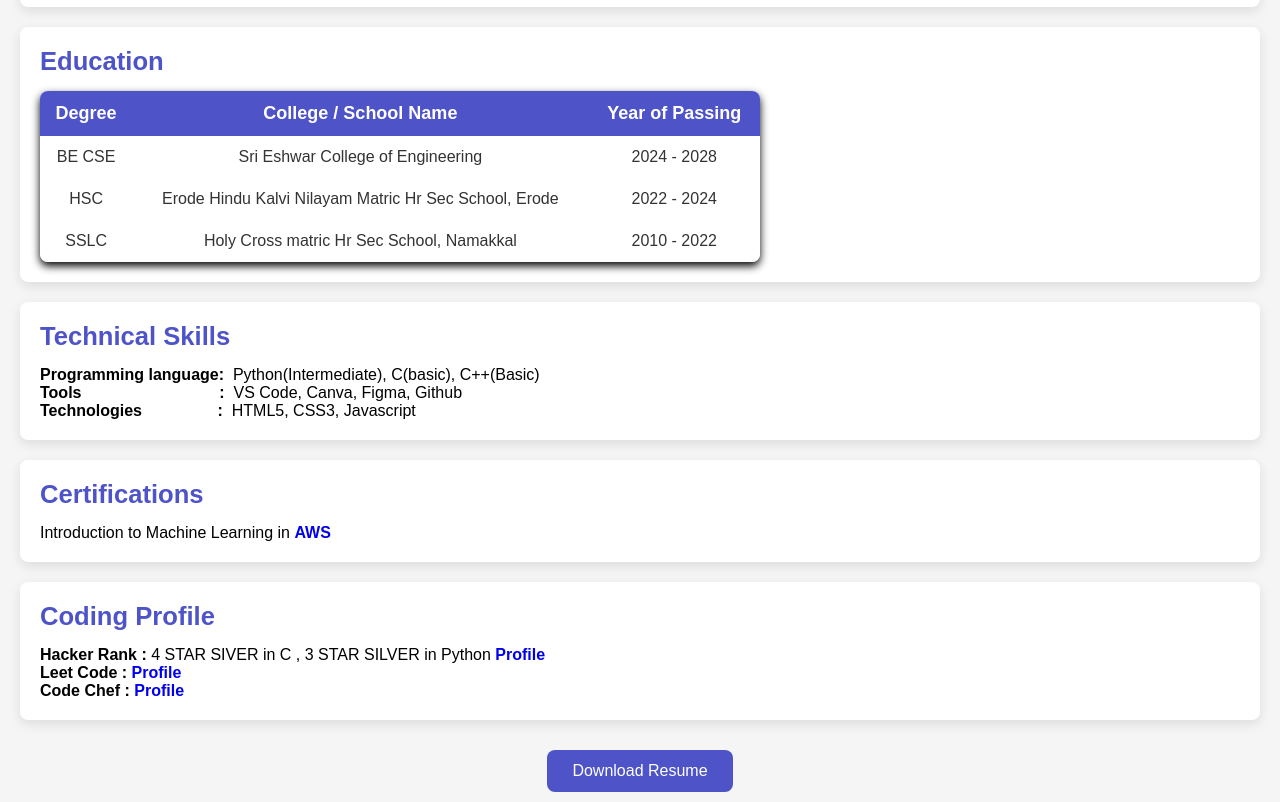
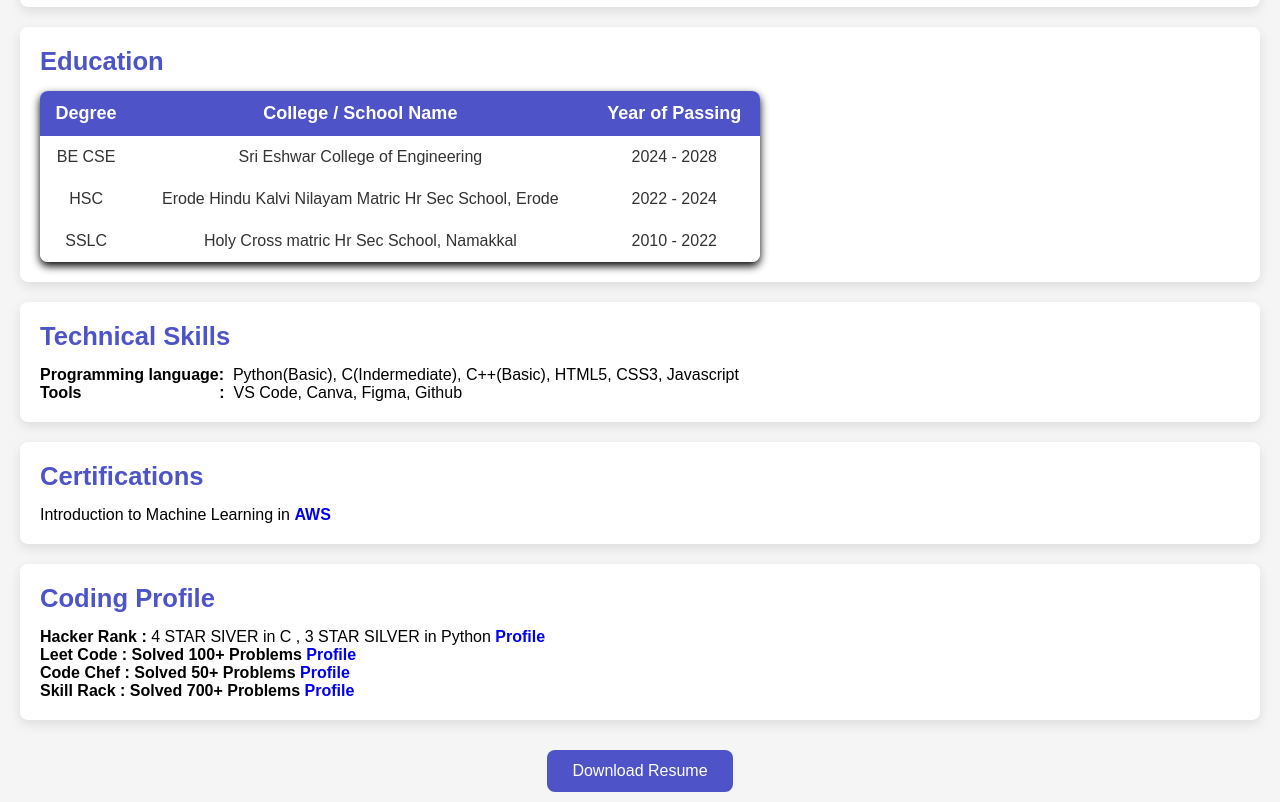
Before and after one commit to suganthv24/Suganth-Resume, a plain HTML site: page index.html in a window 1280 px wide. Shown: the part 612-1414 px from the top of the page. Drawn offline with Linux system fonts and the light colour scheme.

Commit message:
Update index.html

```diff
--- a/index.html
+++ b/index.html
@@ -56,9 +56,8 @@
 
     <section id="skills" class="card">
         <h2>Technical Skills</h2>
-        <p><strong>Programming language: </strong>&nbsp;Python(Intermediate), C(basic), C++(Basic)</p>
+        <p><strong>Programming language: </strong>&nbsp;Python(Basic), C(Indermediate), C++(Basic), HTML5, CSS3, Javascript</p>
         <p><strong>Tools&nbsp;&nbsp;&nbsp;&nbsp;&nbsp;&nbsp;&nbsp;&nbsp;&nbsp;&nbsp;&nbsp;&nbsp;&nbsp;&nbsp;&nbsp;&nbsp;&nbsp;&nbsp;&nbsp;&nbsp;&nbsp;&nbsp;&nbsp;&nbsp;&nbsp;&nbsp;&nbsp;&nbsp;&nbsp;&nbsp;&nbsp;: </strong>&nbsp;VS Code, Canva, Figma, Github</p>
-        <p><strong>Technologies&nbsp;&nbsp;&nbsp;&nbsp;&nbsp;&nbsp;&nbsp;&nbsp;&nbsp;&nbsp;&nbsp;&nbsp;&nbsp;&nbsp;&nbsp;&nbsp;&nbsp;: </strong>&nbsp;HTML5, CSS3, Javascript</p>
     </section>
     <section id="certifications" class="card">
         <h2>Certifications</h2>
@@ -68,8 +67,9 @@
     <section id="coding" class="card">
         <h2>Coding Profile</h2>
         <p><strong>Hacker Rank :</strong> 4 STAR SIVER in C , 3 STAR SILVER in Python <a href="https://www.hackerrank.com/profile/suganth_v2024cse"><b>Profile</b></a></p>
-        <p><strong>Leet Code :</strong> <a href="https://leetcode.com/u/suganthv/"><b>Profile</b></a></p>
-        <p><strong>Code Chef :</strong> <a href="https://www.codechef.com/users/suganthv"><b>Profile</b></a></p>
+        <p><strong>Leet Code : Solved 100+ Problems</strong> <a href="https://leetcode.com/u/suganthv/"><b>Profile</b></a></p>
+        <p><strong>Code Chef : Solved 50+ Problems</strong> <a href="https://www.codechef.com/users/suganthv"><b>Profile</b></a></p>
+        <p><strong>Skill Rack : Solved 700+ Problems</strong> <a href="https://www.skillrack.com/faces/resume.xhtml?id=515091&key=27fc1568a0761bdbee3c514d28060c2d787bd418"><b>Profile</b></a></p>
     </section>
 
 
```
